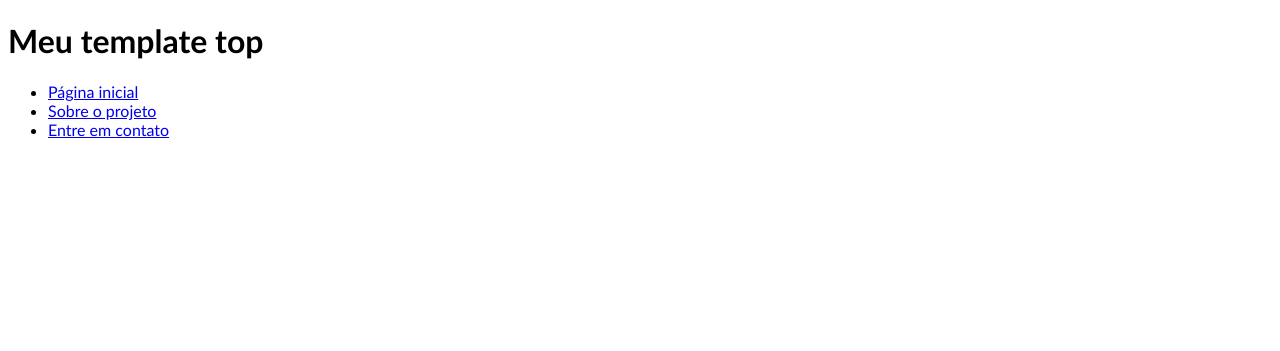
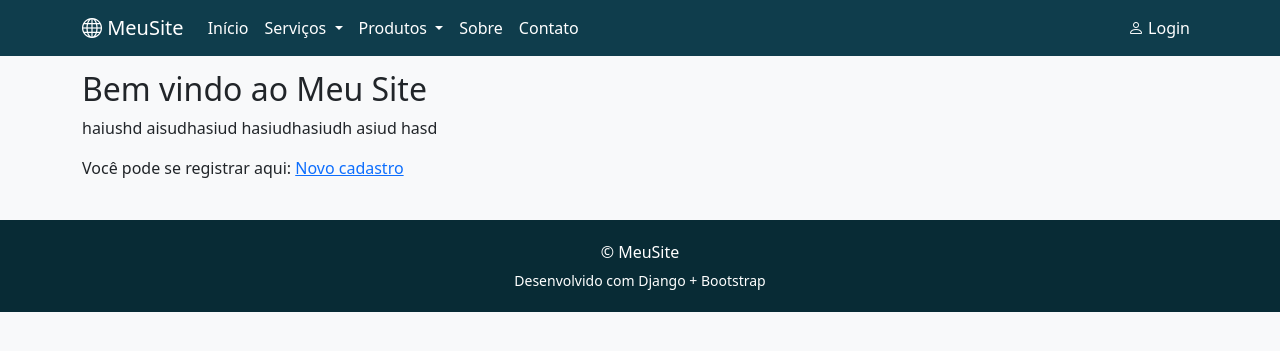
Before and after one commit to rafaelzottesso/pw2026, a Django app: page /inicio/ in a window 1280 px wide. Shown: the top 351 px of the page. Run offline with Django 5.2, Linux system fonts and the light colour scheme.

Commit message:
refactor(templates): centraliza template reutilizável
Cria um template compartilhado e adapta as páginas para reutilizar essa base.

```diff
--- a/website/templates/website/inicio.html
+++ b/website/templates/website/inicio.html
@@ -1,24 +1,12 @@
+{% extends "website/modelo.html" %}
+
 {% load static %}
 
-<!DOCTYPE html>
-<html lang="en">
+{% block conteudo %}
+<h2>Bem vindo ao Meu Site</h2>
+<p>haiushd aisudhasiud hasiudhasiudh asiud hasd</p>
 
-<head>
-    <meta charset="UTF-8">
-    <meta name="viewport" content="width=device-width, initial-scale=1.0">
-    <title>Document</title>
-    <link rel="stylesheet" href="{% static "css/estilo.css" %}">
-</head>
-
-<body>
-
-    <h1>Meu template top</h1>
-
-    <ul>
-        <li><a href="{% url "pagina_inicial" %}">Página inicial</a></li>
-        <li><a href="{% url "sobre" %}">Sobre o projeto</a></li>
-        <li><a href="{% url "contato" %}">Entre em contato</a></li>
-    </ul>
-
-</body>
-</html>
+<p>
+    Você pode se registrar aqui: <a href="">Novo cadastro</a>
+</p>
+{% endblock conteudo %}
--- /dev/null
+++ b/website/templates/website/modelo.html
@@ -0,0 +1,152 @@
+{% load static %}
+
+<!DOCTYPE html>
+<html lang="pt-br">
+<head>
+    <meta charset="UTF-8">
+    <meta name="viewport" content="width=device-width, initial-scale=1.0">
+
+    <title>
+        {% block titulo %}
+        Meu site
+        {% endblock titulo %}
+    </title>
+
+    <!-- Bootstrap CSS -->
+    <link href="https://cdn.jsdelivr.net/npm/bootstrap@5.3.3/dist/css/bootstrap.min.css" rel="stylesheet">
+
+    <!-- Bootstrap Icons -->
+    <link href="https://cdn.jsdelivr.net/npm/bootstrap-icons@1.11.3/font/bootstrap-icons.css" rel="stylesheet">
+
+    <!-- Estilo customizado -->
+    <style>
+        :root {
+            --petroleo: #0f3d4c;
+            --petroleo-dark: #082b35;
+        }
+
+        body {
+            padding-top: 70px;
+            background-color: #f8f9fa;
+        }
+
+        .navbar-custom {
+            background-color: var(--petroleo);
+        }
+
+        .navbar-custom .nav-link,
+        .navbar-custom .navbar-brand {
+            color: #ffffff;
+        }
+
+        .navbar-custom .nav-link:hover {
+            color: #cce7ef;
+        }
+
+        footer {
+            background-color: var(--petroleo-dark);
+            color: white;
+            padding: 20px 0;
+            margin-top: 40px;
+        }
+    </style>
+
+</head>
+<body>
+
+<!-- NAVBAR -->
+<nav class="navbar navbar-expand-lg navbar-dark navbar-custom fixed-top">
+    <div class="container">
+
+        <a class="navbar-brand" href="#">
+            <i class="bi bi-globe"></i> MeuSite
+        </a>
+
+        <button class="navbar-toggler" type="button" data-bs-toggle="collapse" data-bs-target="#navbarPrincipal">
+            <span class="navbar-toggler-icon"></span>
+        </button>
+
+        <div class="collapse navbar-collapse" id="navbarPrincipal">
+
+            <ul class="navbar-nav me-auto">
+
+                <li class="nav-item">
+                    <a class="nav-link" href="{% url "pagina_inicial" %}">Início</a>
+                </li>
+
+                <li class="nav-item dropdown">
+                    <a class="nav-link dropdown-toggle" href="#" role="button" data-bs-toggle="dropdown">
+                        Serviços
+                    </a>
+                    <ul class="dropdown-menu">
+                        <li><a class="dropdown-item" href="#">Consultoria</a></li>
+                        <li><a class="dropdown-item" href="#">Desenvolvimento</a></li>
+                        <li><a class="dropdown-item" href="#">Treinamentos</a></li>
+                    </ul>
+                </li>
+
+                <li class="nav-item dropdown">
+                    <a class="nav-link dropdown-toggle" href="#" role="button" data-bs-toggle="dropdown">
+                        Produtos
+                    </a>
+                    <ul class="dropdown-menu">
+                        <li><a class="dropdown-item" href="#">Produto 1</a></li>
+                        <li><a class="dropdown-item" href="#">Produto 2</a></li>
+                    </ul>
+                </li>
+
+                <li class="nav-item">
+                    <a class="nav-link" href="{% url "sobre" %}">Sobre</a>
+                </li>
+
+                <li class="nav-item">
+                    <a class="nav-link" href="{% url "contato" %}">Contato</a>
+                </li>
+
+            </ul>
+
+            <ul class="navbar-nav">
+                <li class="nav-item">
+                    <a class="nav-link" href="#"><i class="bi bi-person"></i> Login</a>
+                </li>
+            </ul>
+
+        </div>
+    </div>
+</nav>
+
+
+<!-- CONTEÚDO -->
+<main class="container">
+
+    {% block conteudo %}
+    <div class="py-5 text-center">
+        <h1>Bem-vindo</h1>
+        <p>Conteúdo do site.</p>
+    </div>
+    {% endblock conteudo %}
+
+</main>
+
+
+<!-- FOOTER -->
+<footer>
+    <div class="container text-center">
+        <p class="mb-1">© MeuSite</p>
+        <small>Desenvolvido com Django + Bootstrap</small>
+    </div>
+</footer>
+
+
+<!-- jQuery -->
+<script src="https://code.jquery.com/jquery-3.7.1.min.js"></script>
+
+<!-- Popper -->
+<script src="https://cdn.jsdelivr.net/npm/@popperjs/core@2.11.8/dist/umd/popper.min.js"></script>
+
+<!-- Bootstrap JS -->
+<script src="https://cdn.jsdelivr.net/npm/bootstrap@5.3.3/dist/js/bootstrap.min.js"></script>
+
+
+</body>
+</html>
```
Also changed, not shown: website/templates/website/contato.html (+16 -1 lines), website/templates/website/sobre.html (+16 -1 lines).
